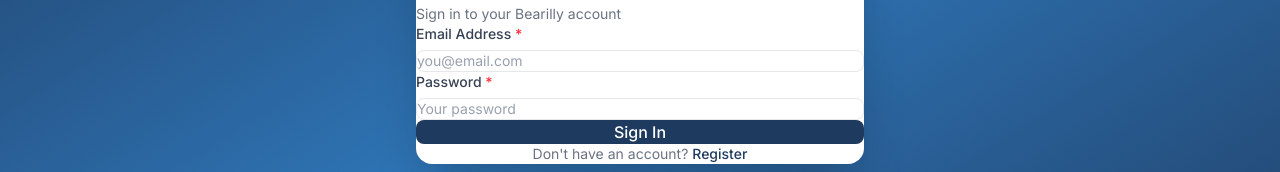
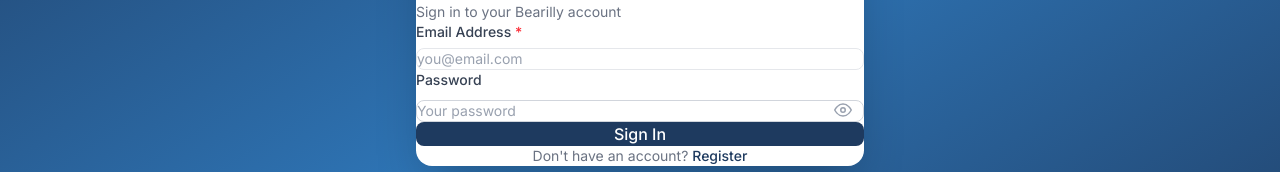
Before and after one commit to EmoleEmma/bearilly, a Next.js app: page /login in a window 1280 px wide. Shown: the part 358-530 px from the top of the page. Built offline with nearby package versions, Linux system fonts and the light colour scheme.

Commit message:
Fix register flow: redirect unpaid users to payment instead of dead-end login message

```diff
--- a/src/app/(auth)/login/page.tsx
+++ b/src/app/(auth)/login/page.tsx
@@ -14,6 +14,7 @@
   const [error, setError] = useState('')
   const [success, setSuccess] = useState('')
   const [form, setForm] = useState({ email: '', password: '' })
+  const [showPassword, setShowPassword] = useState(false)
 
   useEffect(() => {
   if (searchParams.get('registered') === 'true') {
@@ -89,11 +90,43 @@
           placeholder="you@email.com" value={form.email}
           onChange={handleChange} required
         />
-        <Input
-          label="Password" name="password" type="password"
-          placeholder="Your password" value={form.password}
-          onChange={handleChange} required
-        />
+        <div className="flex flex-col gap-2">
+          <label htmlFor="password" className="text-sm font-medium text-gray-700">
+            Password
+          </label>
+          <div className="relative">
+            <input
+              id="password"
+              name="password"
+              type={showPassword ? 'text' : 'password'}
+              value={form.password}
+              onChange={handleChange}
+              placeholder="Your password"
+              required
+              autoComplete="current-password"
+              className="w-full px-3 py-2.5 pr-11 text-sm border border-gray-300 rounded-lg bg-white text-gray-900 focus:outline-none focus:ring-2 focus:ring-[#1E3A5F] focus:border-transparent placeholder:text-gray-400"
+            />
+            <button
+              type="button"
+              onClick={() => setShowPassword(s => !s)}
+              aria-label={showPassword ? 'Hide password' : 'Show password'}
+              className="absolute right-3 top-1/2 -translate-y-1/2 text-gray-400 hover:text-gray-600 transition-colors"
+            >
+              {showPassword ? (
+                <svg width="18" height="18" viewBox="0 0 24 24" fill="none" stroke="currentColor" strokeWidth="2">
+                  <path d="M17.94 17.94A10.07 10.07 0 0 1 12 20c-7 0-11-8-11-8a18.45 18.45 0 0 1 5.06-5.94" />
+                  <path d="M9.9 4.24A9.12 9.12 0 0 1 12 4c7 0 11 8 11 8a18.5 18.5 0 0 1-2.16 3.19" />
+                  <line x1="1" y1="1" x2="23" y2="23" />
+                </svg>
+              ) : (
+                <svg width="18" height="18" viewBox="0 0 24 24" fill="none" stroke="currentColor" strokeWidth="2">
+                  <path d="M1 12s4-8 11-8 11 8 11 8-4 8-11 8-11-8-11-8z" />
+                  <circle cx="12" cy="12" r="3" />
+                </svg>
+              )}
+            </button>
+          </div>
+        </div>
 
       {error && (
         <p className="text-sm text-red-600 bg-red-50 px-4 py-2 rounded-lg">
```
